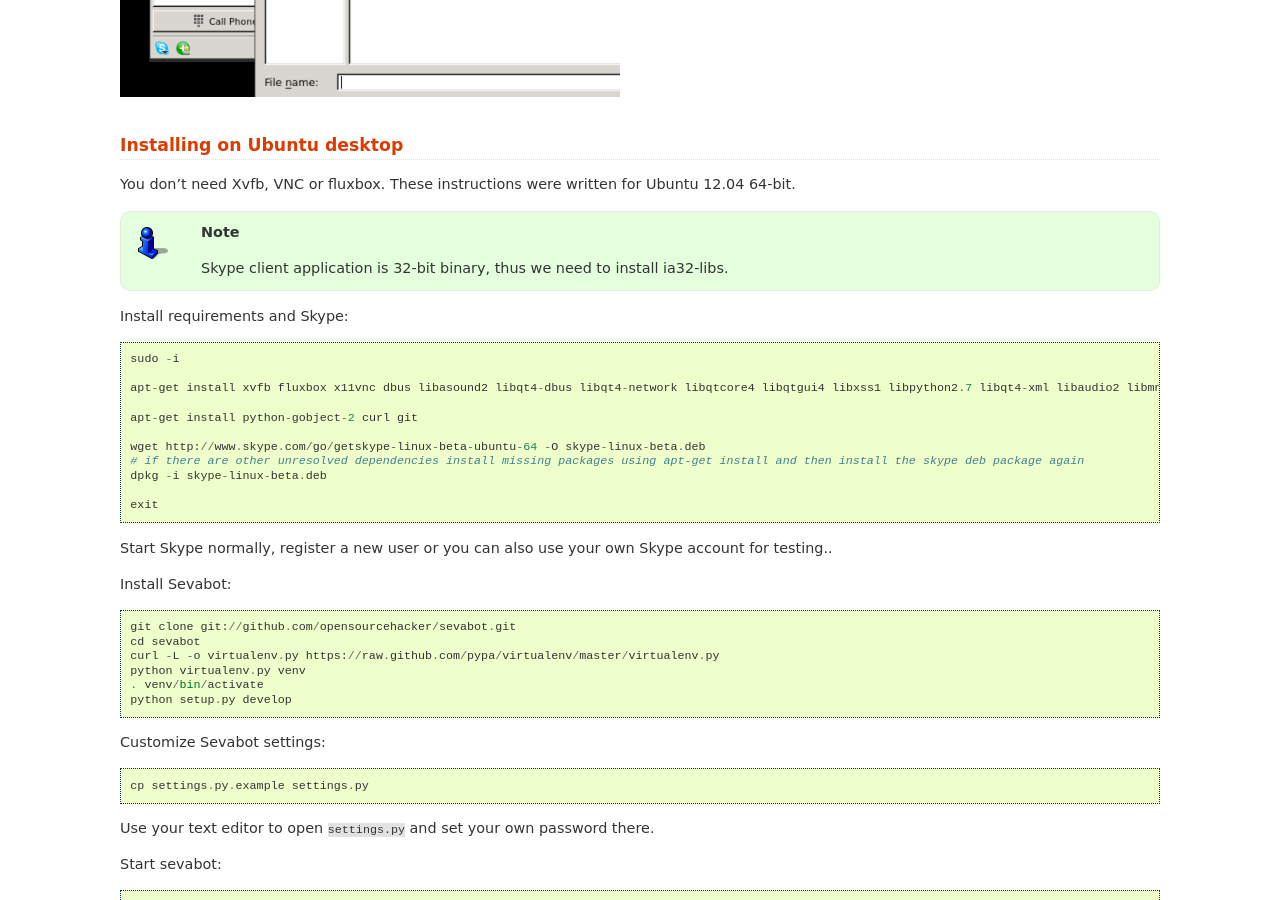
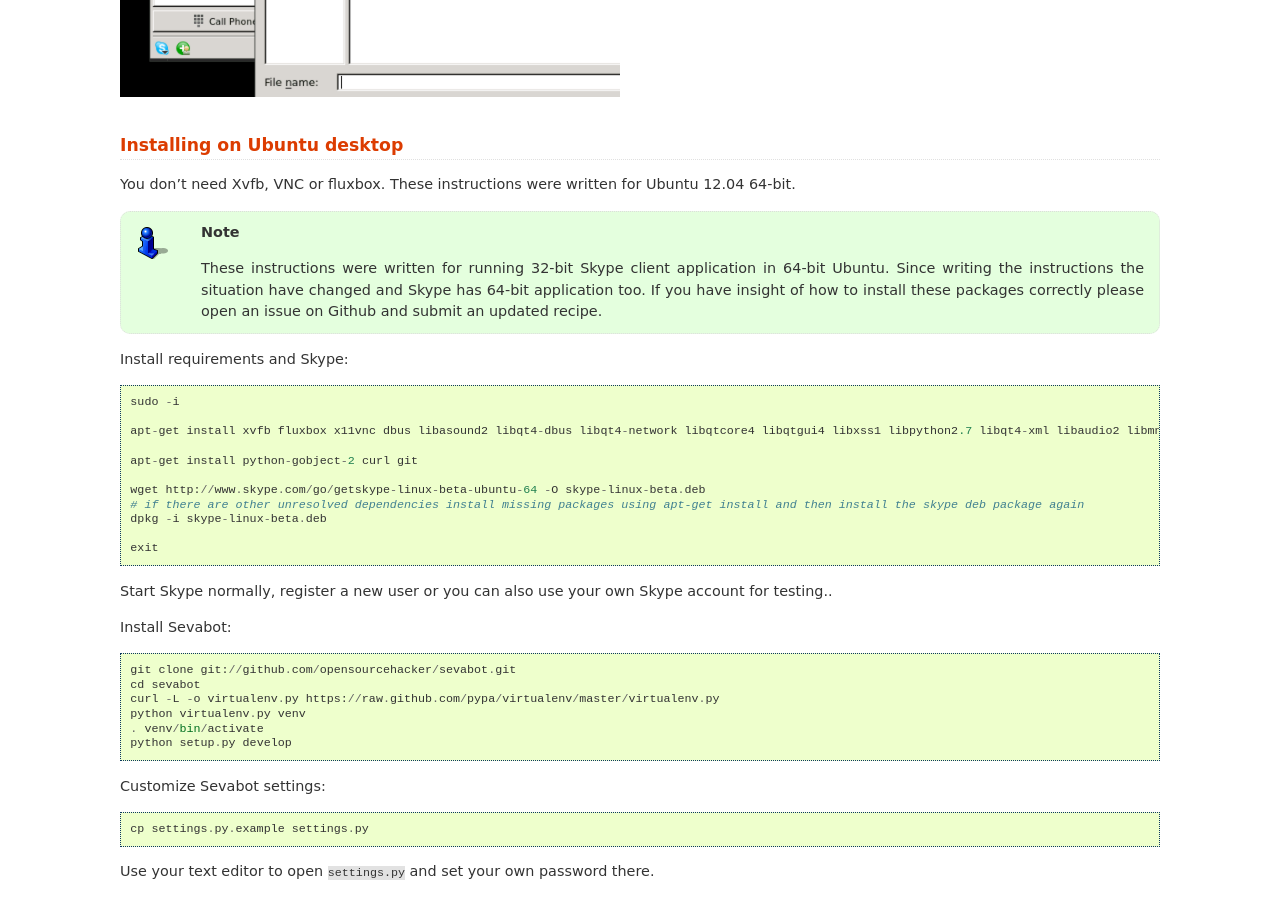
Before and after one commit to opensourcehacker/sevabot, a Sphinx documentation site: the page built from docs/source/ubuntu.rst, in a window 1280 px wide and 900 px high, scrolled down 5348 px. Built offline with Sphinx 7.4.7, drawn with Linux system fonts in a browser that asks for light colours.

Commit message:
Added note about the presence of 64-bit Skype

```diff
--- a/docs/source/ubuntu.rst
+++ b/docs/source/ubuntu.rst
@@ -224,7 +224,10 @@
 
 .. note ::
 
-    Skype client application is 32-bit binary, thus we need to install ia32-libs.
+    These instructions were written for running 32-bit Skype client application in 64-bit Ubuntu.
+    Since writing the instructions the situation have changed and Skype has 64-bit application too.
+    If you have insight of how to install these packages correctly please open an issue on Github
+    and submit an updated recipe.
 
 Install requirements and Skype::
 
```
